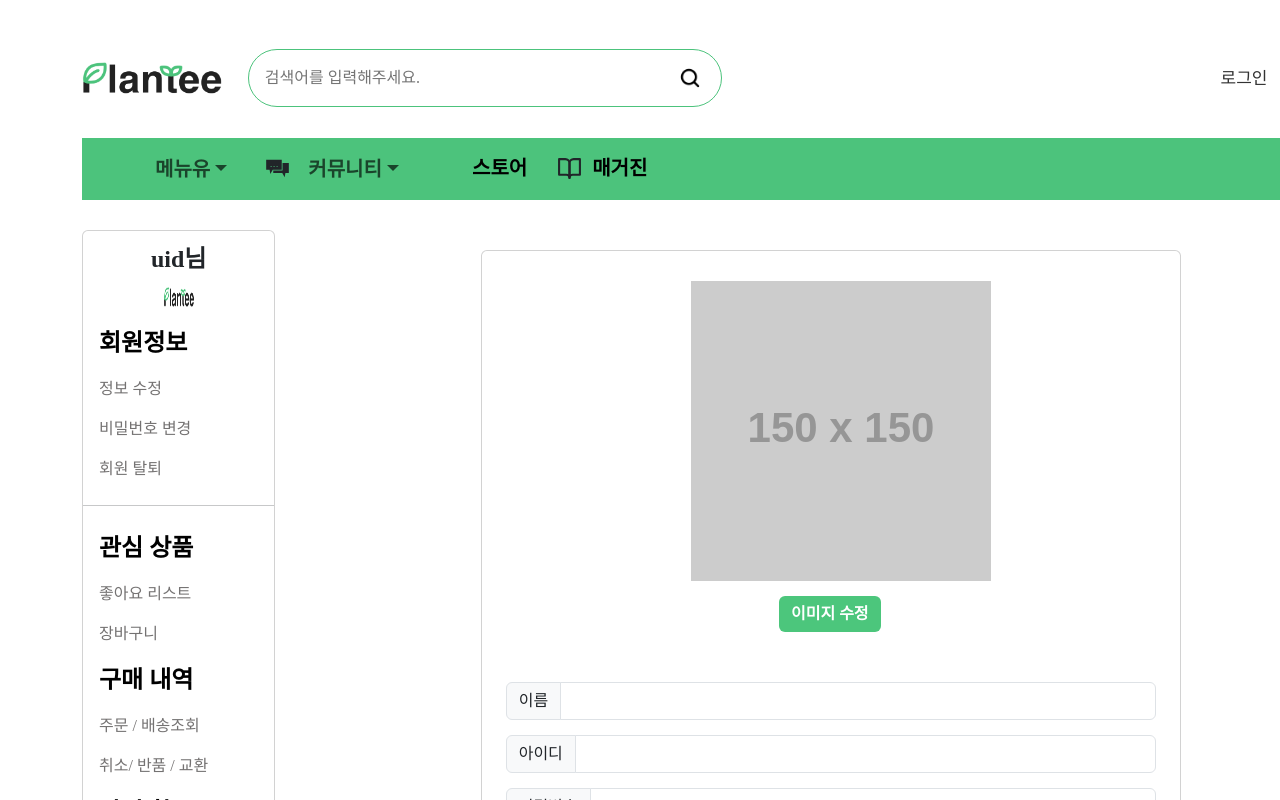
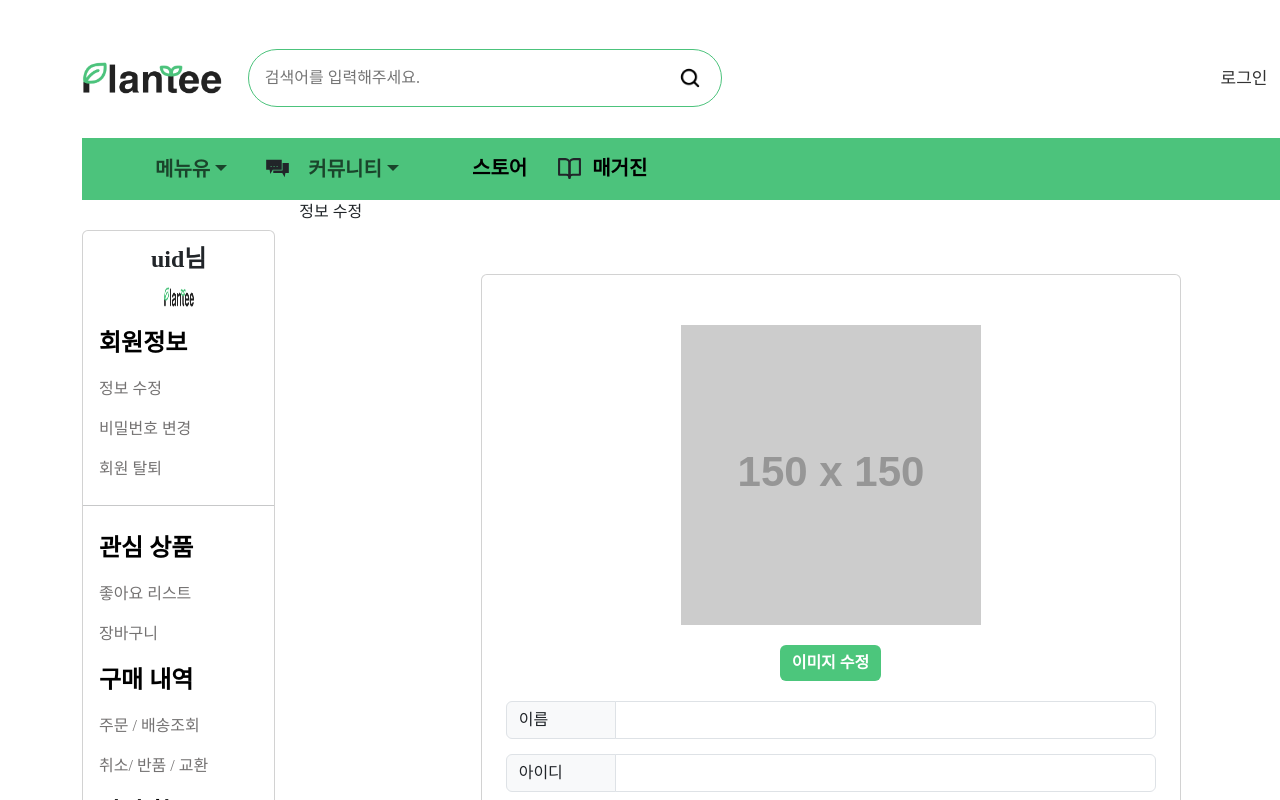
Before and after one commit to Plantee-2023/Plantee_front, a React (Create React App) app: page /users/myPage in a window 1280 px wide. Both pictures are taken after a click on the tab "정보 수정". Shown: the top 800 px of the page. Built offline with nearby package versions, Linux system fonts and the light colour scheme; some icons are missing; a web font is replaced by a local one.

Commit message:
feat : 마이페이지 폴더 생성

```diff
--- a/src/component/Main.css
+++ b/src/component/Main.css
@@ -234,21 +234,6 @@ input:focus {
     margin-bottom: 30px;
 }
 
-/* 회원 수정 */
-.update-img-btn {
-    background-color: #4cc67c !important;
-    font-weight: 900 !important;
-    border: none !important;
-    margin-top: 15px;
-    margin-left: 18%;
-}
-
-.update-card {
-    width: 700px;
-    margin: 0 auto;
-    margin-top: 50px;
-}
-
 /* 로그인 페이지 */
 
 .login-card {
--- a/src/component/RouterPage.jsx
+++ b/src/component/RouterPage.jsx
@@ -4,7 +4,6 @@ import Magazine from './main/Magazine';
 import Main from './Main';
 import Join from './users/Join';
 import LoginPage from './users/LoginPage';
-import Update from './users/Update';
 import MagazineList from './main/MagazineList';
 import DiaryMain from './diary/DiaryMain';
 import Dictionary from './plant/Dictionary';
@@ -36,7 +35,6 @@ const RouterPage = () => {
             {/* 회원 */}
             <Route path='/users/loginPage' element={<LoginPage />} />
             <Route path='/users/join' element={<Join />} />
-            <Route path='/users/update' element={<Update />} />
             <Route path='/users/myPage' element={<MyPage />} />
 
             {/* 추천 */}
--- /dev/null
+++ b/src/component/mypage/MyPage.css
@@ -0,0 +1,31 @@
+/* 회원 수정 */
+.update-img-btn {
+    background-color: #4cc67c !important;
+    font-weight: 900 !important;
+    border: none !important;
+    margin-left: 33%;
+    margin-top: 20px;
+    margin-bottom: 20px;
+}
+.update-img {
+    margin: 0 auto;
+    margin-top: 50px;
+}
+.update-card {
+    width: 700px;
+    margin: 0 auto;
+    margin-top: 50px;
+}
+
+.update-text {
+    width: 110px;
+}
+
+.update-btn {
+    background-color: #4cc67c;
+    color: #ffffff;
+    border: none;
+    border-radius: 5px;
+    font-weight: 500;
+    font-size: large;
+}
--- /dev/null
+++ b/src/component/mypage/PasswordChange.jsx
@@ -0,0 +1,12 @@
+import React from 'react'
+import './MyPage.css'
+
+const PasswordChange = () => {
+    return (
+        <div>
+            <h1>비밀번호 변경</h1>
+        </div>
+    )
+}
+
+export default PasswordChange
--- a/src/component/users/Update.jsx
+++ b/src/component/mypage/Update.jsx
@@ -1,5 +1,6 @@
 import React, { useRef,useState,useEffect } from 'react'
 import { Card, Form, InputGroup, Button, Spinner } from 'react-bootstrap'
+import './MyPage.css'
 
 const Update = () => {
     const img_ref = useRef(null);
@@ -12,46 +13,47 @@ const Update = () => {
     if (loading) return <div className='text-center'><Spinner/></div>
     return (
         <div>
+            <div>정보 수정</div>
             <Card className='update-card'>
-                <div className='join-img'>
+                <div className='update-img'>
                     <img src='http://via.placeholder.com/150x150' onClick={()=>img_ref.current.click()} style={{cursor:'pointer'}} width={300} height={300} />
                     <input type='file' ref={img_ref} style={{ display: 'none' }} />
                     <br />
                     <Button className='update-img-btn'>이미지 수정</Button>
                 </div>
                 <InputGroup className='join-input'>
-                    <InputGroup.Text>이름</InputGroup.Text>
+                    <InputGroup.Text className='update-text'>이름</InputGroup.Text>
                     <Form.Control name='uname' type='text' />
                 </InputGroup>
                 <InputGroup className='join-input'>
-                    <InputGroup.Text>아이디</InputGroup.Text>
+                    <InputGroup.Text className='update-text'>아이디</InputGroup.Text>
                     <Form.Control name='uid' type='text' />
                 </InputGroup>
                 <InputGroup className='join-input'>
-                    <InputGroup.Text>비밀번호</InputGroup.Text>
+                    <InputGroup.Text className='update-text'>비밀번호</InputGroup.Text>
                     <Form.Control name='upass' type='password' />
                 </InputGroup>
                 <InputGroup className='join-input'>
-                    <InputGroup.Text>비밀번호 확인</InputGroup.Text>
+                    <InputGroup.Text className='update-text'>비밀번호 확인</InputGroup.Text>
                     <Form.Control type='password' />
                 </InputGroup>
                 <InputGroup className='join-input'>
-                    <InputGroup.Text>연락처</InputGroup.Text>
+                    <InputGroup.Text className='update-text'>연락처</InputGroup.Text>
                     <Form.Control name='phone' type='text' />
                 </InputGroup>
                 <InputGroup className='join-address'>
-                    <InputGroup.Text>주소</InputGroup.Text>
+                    <InputGroup.Text className='update-text'>주소</InputGroup.Text>
                     <Form.Control name='address1' type='text' />
-                    <button className='join-btn'>검색</button>
+                    <button className='update-btn'>검색</button>
                 </InputGroup>
                 <Form.Control name='address2' className='join-input' type='text' placeholder='상세주소' />
                 <Form className='join-check'>
                     <Form.Check label="꽃집 사장님"></Form.Check>
                 </Form>
                 <InputGroup className='join-input'>
-                    <InputGroup.Text>사업자 등록증</InputGroup.Text>
+                    <InputGroup.Text className='update-text'>사업자 등록증</InputGroup.Text>
                     <Form.Control />
-                    <button className='join-btn'>파일 검색</button>
+                    <button className='update-btn'>파일 검색</button>
                 </InputGroup>
             </Card>
             <div className='text-center'>
--- /dev/null
+++ b/src/component/mypage/UserDelete.jsx
@@ -0,0 +1,11 @@
+import React from 'react'
+import './MyPage.css'
+const UserDelete = () => {
+    return (
+        <div>
+            <h1>회원 탈퇴</h1>
+        </div>
+    )
+}
+
+export default UserDelete
--- a/src/component/users/MyPage.jsx
+++ b/src/component/users/MyPage.jsx
@@ -1,7 +1,9 @@
 import React from 'react'
 import { Col, Row, Tab, Nav, Card } from 'react-bootstrap'
 import '../Main.css'
-import Update from './Update'
+import Update from '../mypage/Update'
+import PasswordChange from '../mypage/PasswordChange'
+import UserDelete from '../mypage/UserDelete'
 
 const MyPage = () => {
     return (
@@ -69,8 +71,8 @@ const MyPage = () => {
                             <Tab.Pane eventKey="6">6</Tab.Pane>
                             <Tab.Pane eventKey="7">7</Tab.Pane>
                             <Tab.Pane eventKey="a"><Update/></Tab.Pane>
-                            <Tab.Pane eventKey="b">b</Tab.Pane>
-                            <Tab.Pane eventKey="c">c</Tab.Pane>
+                            <Tab.Pane eventKey="b"><PasswordChange/></Tab.Pane>
+                            <Tab.Pane eventKey="c"><UserDelete/></Tab.Pane>
                         </Tab.Content>
                     </Col>
                 </Row>
```
